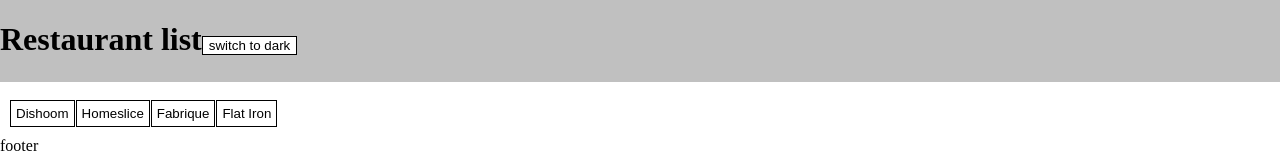
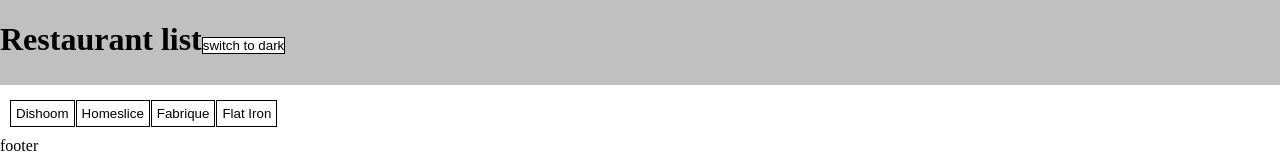
Before and after one commit to soxvox/soxvoxlearnreact, a React (Vite) app: page / in a window 1280 px wide. Shown: the top 160 px of the page. Built offline with nearby package versions, Linux system fonts and the light colour scheme.

Commit message:
HW-6 header style

```diff
--- a/src/components/Button/button.jsx
+++ b/src/components/Button/button.jsx
@@ -16,8 +16,8 @@
     <button
       disabled={disabled}
       onClick={onClick}
-      className={classNames(styles.button, className, {
-        [styles.default]: colorViewVariant === "default" || !colorViewVariant,
+      className={classNames(styles.root, className, {
+        [styles.default]: colorViewVariant === "default",
         [styles.active]: colorViewVariant === "active",
         [styles.light]: theme === "light",
         [styles.dark]: theme === "dark",
--- a/src/components/Button/button.module.css
+++ b/src/components/Button/button.module.css
@@ -1,6 +1,5 @@
 .root {
   padding: 0;
-  font-size: 18px;
 }
 
 .light {
--- /dev/null
+++ b/src/components/Header/header.jsx
@@ -0,0 +1,25 @@
+import { ScrollProgressBar } from "../ScrollProgressBar/scroll-progress-bar";
+import styles from "./header.module.css";
+import { ToggleTheme } from "../ToggleTheme/toggle-theme";
+import classNames from "classnames";
+import { ThemeContext } from "../ThemeContext";
+import { use } from "react";
+
+export const Header = ({ title }) => {
+  const { theme } = use(ThemeContext);
+
+  return (
+    <header
+      className={classNames(styles.header, {
+        [styles.light]: theme === "light",
+        [styles.dark]: theme === "dark",
+      })}
+    >
+      <h1>
+        {title}
+        <ToggleTheme />
+      </h1>
+      <ScrollProgressBar />
+    </header>
+  );
+};
--- /dev/null
+++ b/src/components/Header/header.module.css
@@ -0,0 +1,14 @@
+.header {
+  position: fixed;
+  width: 100%;
+}
+
+.light {
+  background-color: silver;
+  color: black;
+}
+
+.dark {
+  background-color: black;
+  color: white;
+}
--- a/src/components/Layout/layout.jsx
+++ b/src/components/Layout/layout.jsx
@@ -1,17 +1,10 @@
-import { ScrollProgressBar } from "../ScrollProgressBar/scroll-progress-bar";
+import { Header } from "../Header/header";
 import styles from "./layout.module.css";
-import { ToggleTheme } from "../ToggleTheme/toggle-theme";
 
 export const Layout = ({ children, title }) => {
   return (
     <div>
-      <header className={styles.header}>
-        <h1>
-          {title}
-          <ToggleTheme />
-        </h1>
-        <ScrollProgressBar />
-      </header>
+      <Header title={title} />
       <section className={styles.content}>{children}</section>
       <footer>footer</footer>
     </div>
--- a/src/components/Layout/layout.module.css
+++ b/src/components/Layout/layout.module.css
@@ -1,9 +1,3 @@
-.header {
-  position: fixed;
-  width: 100%;
-  background-color: silver;
-}
-
 .content {
   padding: 100px 10px 10px;
 }
--- a/src/components/ScrollProgressBar/scroll-progress-bar.jsx
+++ b/src/components/ScrollProgressBar/scroll-progress-bar.jsx
@@ -1,4 +1,7 @@
-import { useState, useEffect } from "react";
+import { useState, useEffect, use } from "react";
+import styles from "./scroll-progress-bar.module.css";
+import classNames from "classnames";
+import { ThemeContext } from "../ThemeContext";
 
 const getPosition = () => {
   return parseInt(
@@ -9,6 +12,7 @@
 };
 
 export const ScrollProgressBar = () => {
+  const { theme } = use(ThemeContext);
   const [scrollPositionPercent, setScrollPositionPercent] = useState(0);
 
   useEffect(() => {
@@ -24,10 +28,12 @@
   }, []);
   return (
     <div
+      className={classNames(styles.default, {
+        [styles.light]: theme === "light",
+        [styles.dark]: theme === "dark",
+      })}
       style={{
-        backgroundColor: "red",
         width: `${scrollPositionPercent}%`,
-        height: "2px",
       }}
     />
   );
--- /dev/null
+++ b/src/components/ScrollProgressBar/scroll-progress-bar.module.css
@@ -0,0 +1,16 @@
+.light {
+  background-color: green;
+  color: black;
+  border: 1px solid black;
+}
+
+.dark {
+  background-color: red;
+  color: white;
+  border: 1px solid white;
+}
+
+.default {
+  height: 5px;
+  border: 0;
+}
```
